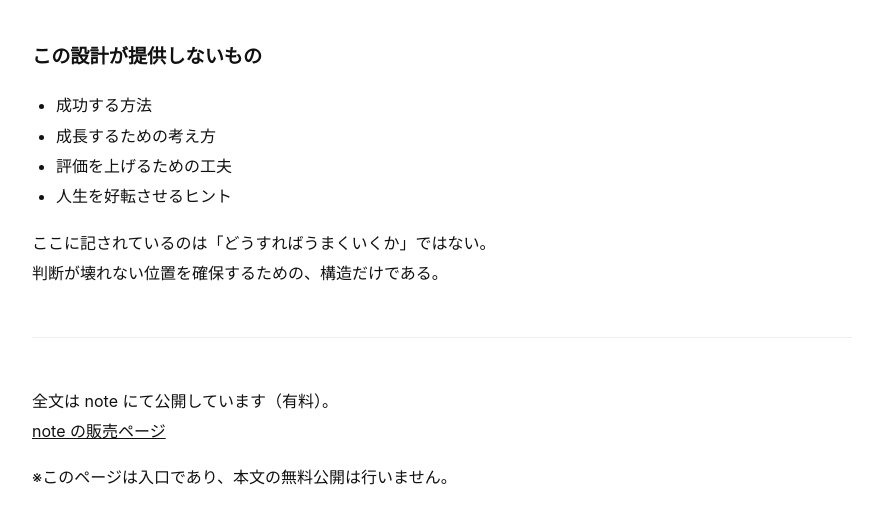
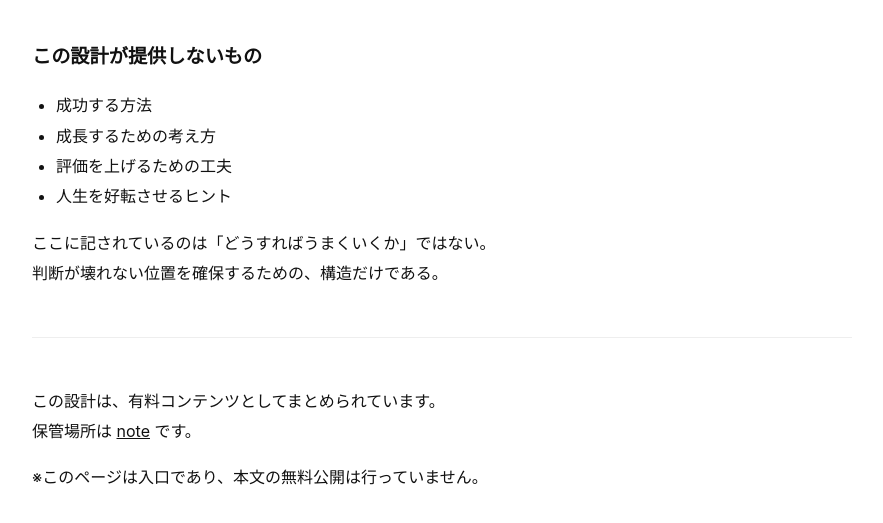
Before and after one commit to tbktk/judgement-design, a plain HTML site: page index.html in a window 1280 px wide. Shown: the part 119-642 px from the top of the page, without its empty margins (198-1081 px from the left). Drawn offline with Linux system fonts and the light colour scheme.

Commit message:
update: 本文を微修正

```diff
--- a/index.html
+++ b/index.html
@@ -44,12 +44,12 @@
   <hr />
 
   <p>
-    全文は note にて公開しています（有料）。<br />
-    <a href="https://note.com/brainy_tern3912/n/ne4477da7f494" target="_blank" rel="noopener noreferrer">note の販売ページ</a>
+    この設計は、有料コンテンツとしてまとめられています。<br />
+    保管場所は <a href="https://note.com/brainy_tern3912/n/ne4477da7f494" target="_blank" rel="noopener noreferrer">note</a> です。
   </p>
 
   <p>
-    ※このページは入口であり、本文の無料公開は行いません。
+    ※このページは入口であり、本文の無料公開は行っていません。
   </p>
 </main>
 </body>
```
